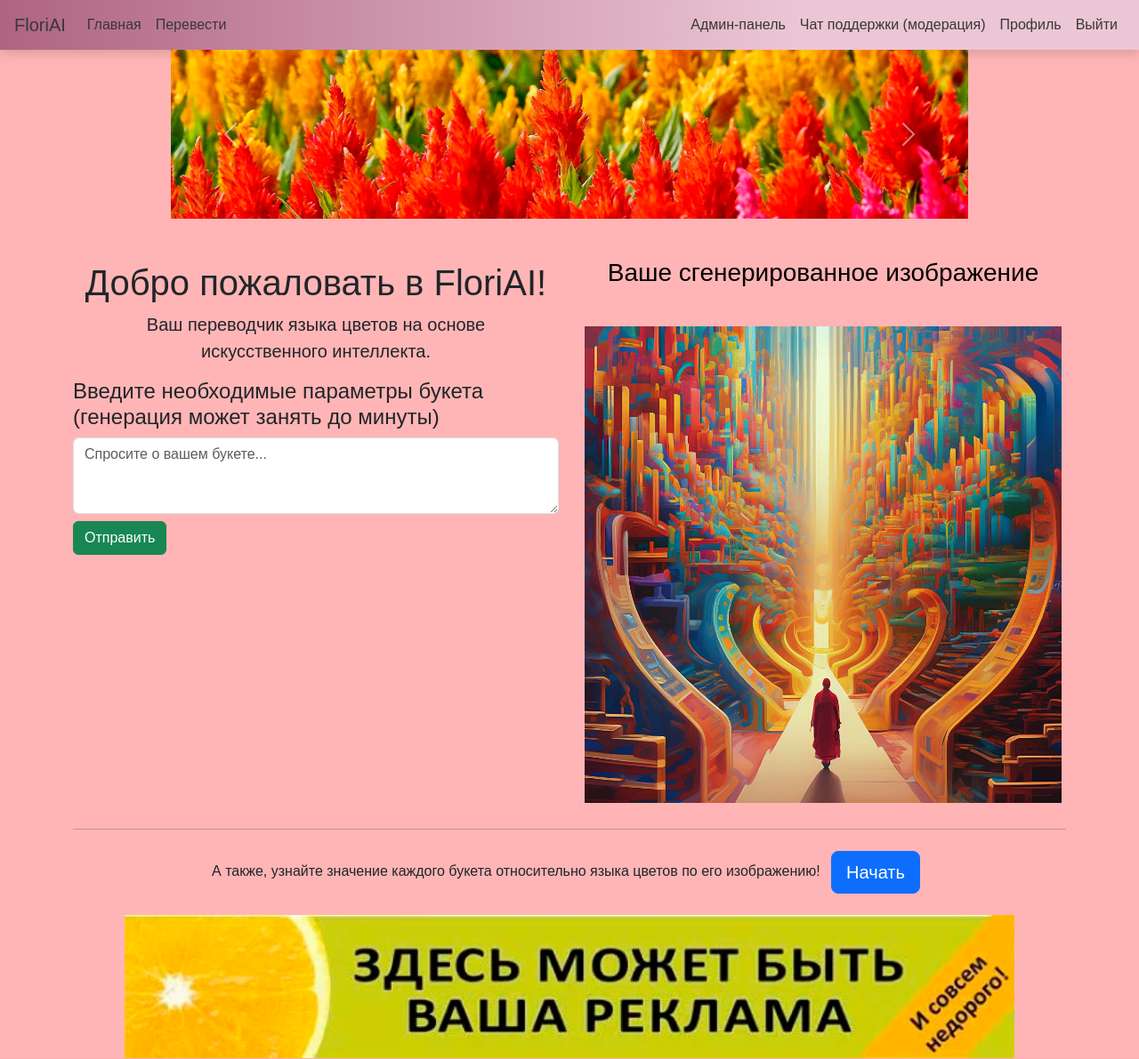
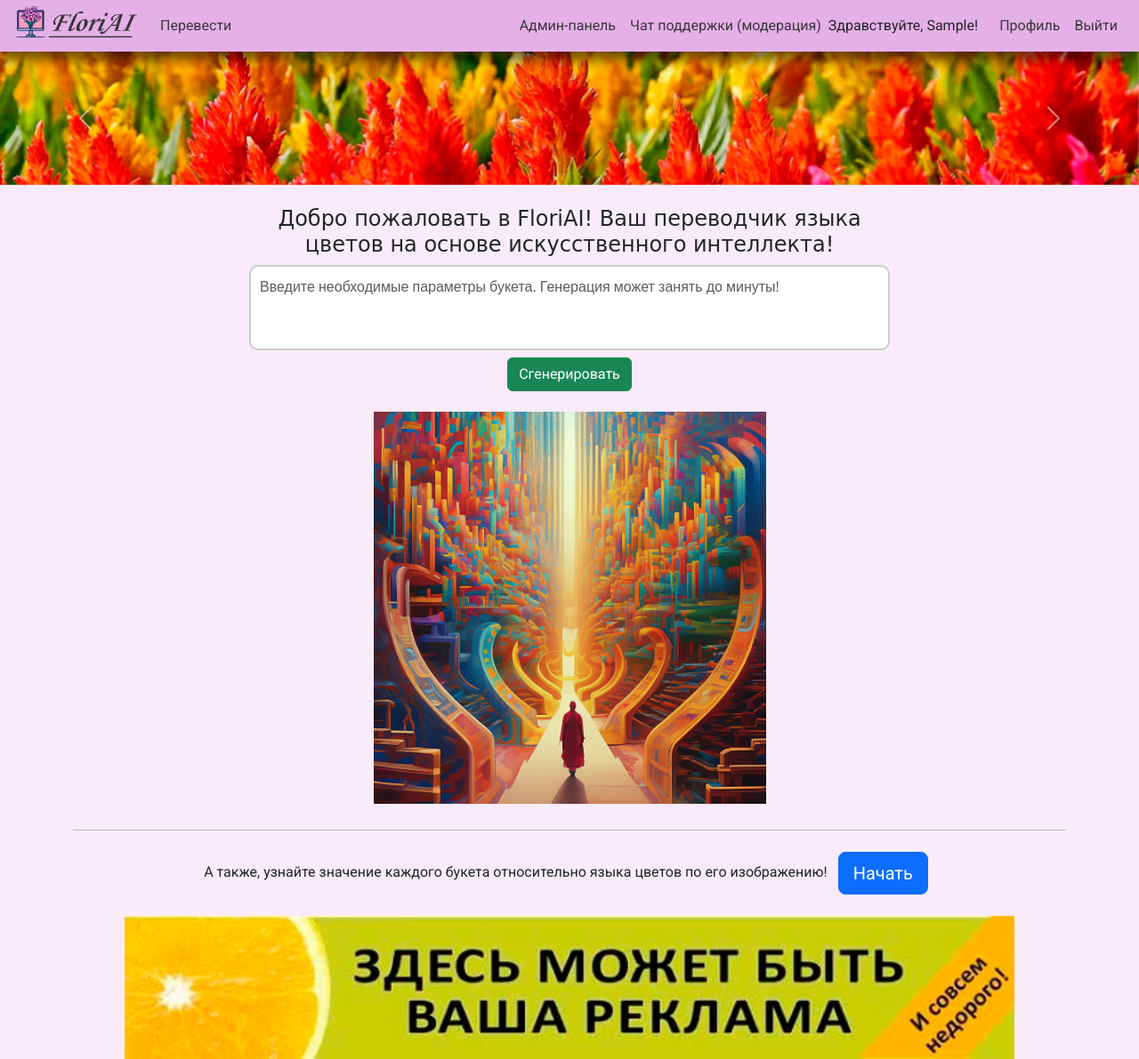
Before and after one commit to ProgKenhy/FloristicApp, a Django app: page / in a window 1280 px wide. Shown: the whole page at 89% size. Run offline with Django 4.2, Linux system fonts and the light colour scheme; the visitor is signed in with stand-in values (Sample User, id 1); parts of the project's set-up code (start-up, migrations or seed data) failed here and were passed over.

Commit message:
many changes appearance

```diff
--- /dev/null
+++ b/assets/css/fonts.css
@@ -0,0 +1,36 @@
+@import url('https://fonts.googleapis.com/css2?family=Roboto:wght@400;500;700&display=swap');
+@import url('https://fonts.googleapis.com/css2?family=Open+Sans:wght@300;400;600&display=swap');
+@import url('https://fonts.googleapis.com/css2?family=Oswald:wght@281&display=swap');
+
+html, body {
+    font-family: 'Roboto', sans-serif; /* Основной шрифт для всего текста */
+}
+
+
+.oswald-main-text {
+  font-family: "Oswald", sans-serif;
+  font-optical-sizing: auto;
+  font-weight: 281;
+  font-style: normal;
+}
+
+.pacifico-regular {
+  font-family: "Pacifico", cursive;
+  font-weight: 400;
+  font-style: normal;
+}
+
+
+textarea.form-control {
+    font-family: 'Open Sans', sans-serif; /* Используем тот же шрифт для текстовых областей */
+    font-size: 1rem; /* Уменьшаем размер шрифта для textarea */
+    padding: 10px; /* Отступы внутри textarea */
+    border-radius: 10px; /* Скругляем углы */
+    border: 2px solid #ccc; /* Легкая граница */
+    resize: none; /* Отключаем изменение размера */
+}
+
+
+.container {
+    font-family: 'Roboto', sans-serif; /* Основной шрифт для контейнера */
+}
--- a/assets/css/style.css
+++ b/assets/css/style.css
@@ -1,31 +1,27 @@
 html, body {
-    background-color: #ffb5b5;
-    font-family: 'Arial', sans-serif;
+    background-color: #F9EBF9;
     height: 100%;
+    margin: 0;
+    padding: 0;
 }
 
-
 .navbar {
-    background-color: #28a745;
+    background-color: #E5B0E8 ;
+    box-shadow: 0px 10px 12px rgba(0, 0, 0, 0.54);
+    z-index: 10;
+    padding: 0 !important;
 }
 
 
 
-h2, h3 {
-    text-align: center;
-    color: rgb(0, 0, 0);
-    padding: 20px;
-    /*background: url('img/flower-bg.jpg') no-repeat center center;*/
-    background-size: cover;
-    border-radius: 8px;
+.carousel-inner {
+    overflow: hidden; /* Убираем всё, что выходит за пределы контейнера */
 }
 
-.carousel-container{
-    max-width: 70% !important;
-    }
-
-.container {
-    margin-top: 30px;
+.carousel-inner img {
+    width: 100%;
+    height: 150px;
+    object-fit: cover; /* Масштабируем изображение и обрезаем по бокам */
 }
 
 .img_generate{
@@ -38,7 +34,6 @@ h2, h3 {
     padding: 20px;
     border-radius: 8px;
     box-shadow: 0 4px 8px rgba(0, 0, 0, 0.1);
-    /*background: url('img/bg-pattern.png');*/
 }
 
 .footer {
@@ -51,16 +46,6 @@ h2, h3 {
     width: 100%;
 }
 
-.carousel-container {
-	margin-left: auto;
-	margin-right: auto;
-	max-width: 80%;
-}
-
-.bg-gray {
-    background: linear-gradient(90deg, rgba(175, 100, 130, 1) 0%, rgba(235, 198, 212, 1) 70%);
-    box-shadow: 0 4px 12px rgba(0, 0, 0, 0.15);
-}
 
 .bg-green {
     background: #00a82b;
@@ -78,14 +63,21 @@ h2, h3 {
 	width: 100%;
 }
 
-.chat-box{
-    overflow-y: scroll; /* Прокрутка сообщений, если они не помещаются */
+.chat-box {
+    overflow-y: auto; /* Прокрутка с учетом содержимого */
     padding: 15px; /* Отступы внутри */
+    border: 2px solid #0f0f0f; /* Четкая черная граница */
+    border-radius: 15px; /* Скругленные углы */
+    box-shadow: 0 4px 8px rgba(0, 0, 0, 0.2); /* Тень для придания глубины */
+    background-color: #ffffff; /* Фон для контраста */
 }
+
+
 
 .message {
     margin-bottom: 20px; /* Добавляет отступ между сообщениями */
 }
+
 
 
 
@@ -96,7 +88,7 @@ h2, h3 {
         font-size: 1rem; /* Уменьшаем текст для описания */
     }
 
-    .carousel-container{
+    .carousel-my{
     max-width: 100% !important;
     }
 
--- a/src/products/templates/products/index.html
+++ b/src/products/templates/products/index.html
@@ -3,19 +3,18 @@
 
 <!-- Карусель изображений -->
 {% block content %}
-    <div class="carousel-container">
     <div id="carouselExampleIndicators" class="carousel slide" data-bs-ride="carousel">
         <div class="carousel-inner">
             <div class="carousel-item active">
-                    <img height="300" src="{% static 'img/flowers1.jpg' %}" class="d-block w-100 img-fluid"
+                <img src="{% static 'img/flowers1.jpg' %}" class="d-block w-100"
                      alt="Красивый букет">
             </div>
             <div class="carousel-item">
-                    <img height="300" src="{% static 'img/flowers2.jpg' %}" class="d-block w-100 img-fluid"
+                <img src="{% static 'img/flowers2.jpg' %}" class="d-block w-100"
                      alt="Композиция из роз">
             </div>
             <div class="carousel-item">
-                    <img height="300" src="{% static 'img/flowers3.jpg' %}" class="d-block w-100 img-fluid"
+                <img src="{% static 'img/flowers3.jpg' %}" class="d-block w-100"
                      alt="Смешанные цветы">
             </div>
         </div>
@@ -31,42 +30,38 @@
             <span class="visually-hidden">Следующий</span>
         </button>
     </div>
-    </div>
-
-
 
 
     <!-- Чат с ИИ -->
     <div class="container mt-4">
         <div class="row">
-
             <!-- Форма для ввода текста -->
-            <form action="" method="post" class="col-12 col-md-6 mt-0">
-                <div class="container mt-4">
-                    <div class="jumbotron text-center">
-                        <h1>Добро пожаловать в FloriAI!</h1>
-                        <p class="lead">Ваш переводчик языка цветов на основе искусственного
-                            интеллекта.</p>
-                    </div>
-                </div>
-                <h4>Введите необходимые параметры букета (генерация может занять до минуты)</h4>
+            <form action="" method="post">
+                <div class="container col-10 col-lg-8 mt-0">
+                    <h4 class="text-center pacifico-regular">Добро пожаловать в FloriAI! Ваш переводчик языка цветов на
+                        основе искусственного интеллекта!</h4>
                     {% csrf_token %}
+                    <div class="text-center">
                         <textarea
                                 name="chatboxImageGen"
                                 id="chatboxImageGen"
-                        class="form-control"
+                                class="form-control me-2"
                                 rows="3"
-                        placeholder="Спросите о вашем букете..."
+                                placeholder="Введите необходимые параметры букета. Генерация может занять до минуты!"
                                 required
                         ></textarea>
                         <button id="sendButtonImageGen" type="submit" class="btn btn-success mt-2">
-                    Отправить
+                            Сгенерировать
                         </button>
+                    </div>
+                </div>
             </form>
+        </div>
+
+        <div class="row">
 
             <!-- Отображение сгенерированного изображения -->
-            <div class="container text-center col-lg-6 col-md-6 mt-0">
-                <h3>Ваше сгенерированное изображение</h3>
+            <div class="container text-center col-10 col-lg-5 mt-2">
                 <div class="image-container">
                     <img
                             class="img-fluid rounded-lg img_generate"
--- a/src/support/templates/support/support_page.html
+++ b/src/support/templates/support/support_page.html
@@ -5,7 +5,7 @@
     <div class="container mt-4">
         <h1 class="pb-3 text-center">Чат с техподдержкой</h1>
 
-        <div class="chat-box border p-3 mb-3">
+        <div class="chat-box p-3 mb-3 bg-white">
             {% if session %}
                 {% for message in messages %}
                     <div class="message mb-2">
@@ -25,7 +25,7 @@
             {% csrf_token %}
             <input type="hidden" name="session_id" value="{% if session %}{{ session.id }}{% endif %}">
             <textarea id="messageContent" name="content" class="form-control me-2" placeholder="Введите сообщение"
-                      required rows="3" style="resize: none;" oninput="autoResize(this)"></textarea>
+                      required rows="3" oninput="autoResize(this)"></textarea>
             <button type="submit" class="btn btn-primary">Отправить</button>
         </form>
 
--- a/src/templates/layouts/base.html
+++ b/src/templates/layouts/base.html
@@ -9,6 +9,7 @@
     <title>FloriAI</title>
     <link href="https://cdn.jsdelivr.net/npm/bootstrap@5.3.0/dist/css/bootstrap.min.css" rel="stylesheet">
     <link rel="stylesheet" type="text/css" href="{% static 'css/style.css' %}"/>
+    <link rel="stylesheet" type="text/css" href="{% static 'css/fonts.css' %}"/>
 
     <link rel="icon" type="image/png" href="{% static 'icon/favicon-96x96.png' %}" sizes="96x96"/>
     <link rel="icon" type="image/svg+xml" href="{% static 'icon/favicon.svg' %}"/>
@@ -21,17 +22,16 @@
 </head>
 <body>
 <header>
-    <nav class="navbar navbar-expand-lg navbar-light bg-gray">
-        <a class="navbar-brand mx-3" href="{% url 'index' %}">FloriAI</a>
+    <nav class="navbar navbar-expand-lg navbar-light">
+        <a class="navbar-brand mx-3 d-flex align-items-center" href="{% url 'index' %}">
+            <img src="{% static 'img/ProjIcon.png' %}" alt="FloriAI Icon" width="140">
+        </a>
         <button class="navbar-toggler" type="button" data-bs-toggle="collapse" data-bs-target="#navbarNav"
                 aria-controls="navbarNav" aria-expanded="false" aria-label="Переключить навигацию">
             <span class="navbar-toggler-icon"></span>
         </button>
         <div class="collapse navbar-collapse" id="navbarNav">
             <ul class="navbar-nav me-auto">
-                <li class="nav-item">
-                    <a class="nav-link" href="{% url 'index' %}">Главная</a>
-                </li>
                 <li class="nav-item">
                     <a class="nav-link" href="{% url 'translater:index' %}">Перевести</a>
                 </li>
@@ -61,7 +61,11 @@
                         </li>
                     </ul>
                 {% endif %}
-                <ul class="navbar-nav">
+                <ul class="navbar-nav me-3">
+                    <li class="nav-item">
+                        <span>Здравствуйте, {{ user.first_name }}!</span>
+                    </li>
+                </ul>                <ul class="navbar-nav">
                     <li class="nav-item">
                         <a class="nav-link" href="{% url 'users:profile' user.id %}">Профиль</a>
                     </li>
@@ -77,8 +81,9 @@
             {% endif %}
         </div>
     </nav>
+</header>
 
-</header>
+
 
 {% block content %} {% endblock %}
 <script src="https://cdn.jsdelivr.net/npm/bootstrap@5.3.0/dist/js/bootstrap.bundle.min.js"></script>
```
Also changed, not shown: assets/esbuild.config.mjs (+1 -6 lines), assets/img/ProjIcon.png (added), assets/img/floriAI_icon.png (added), assets/img/flowers1.jpg, assets/img/flowers2.jpg, assets/img/flowers3.jpg, assets/static/icon/apple-touch-icon.png, assets/static/icon/favicon-96x96.png, assets/static/icon/favicon.ico, assets/static/icon/favicon.svg, assets/static/icon/site.webmanifest, assets/static/icon/web-app-manifest-192x192.png, assets/static/icon/web-app-manifest-512x512.png, 1 other file. Lines whose indentation alone changed are shown as unchanged.
